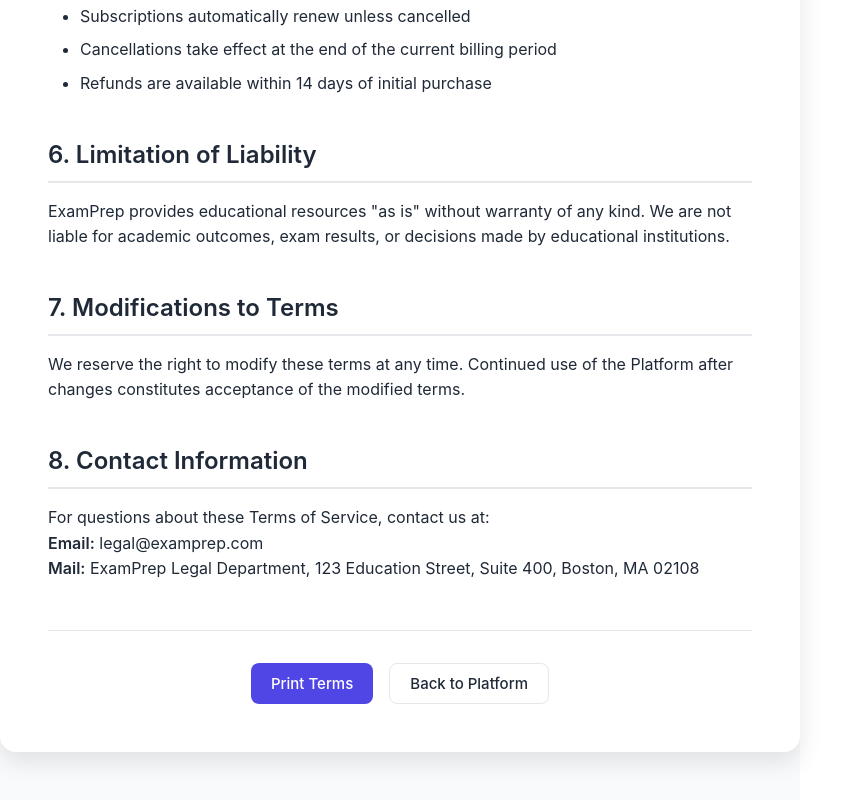
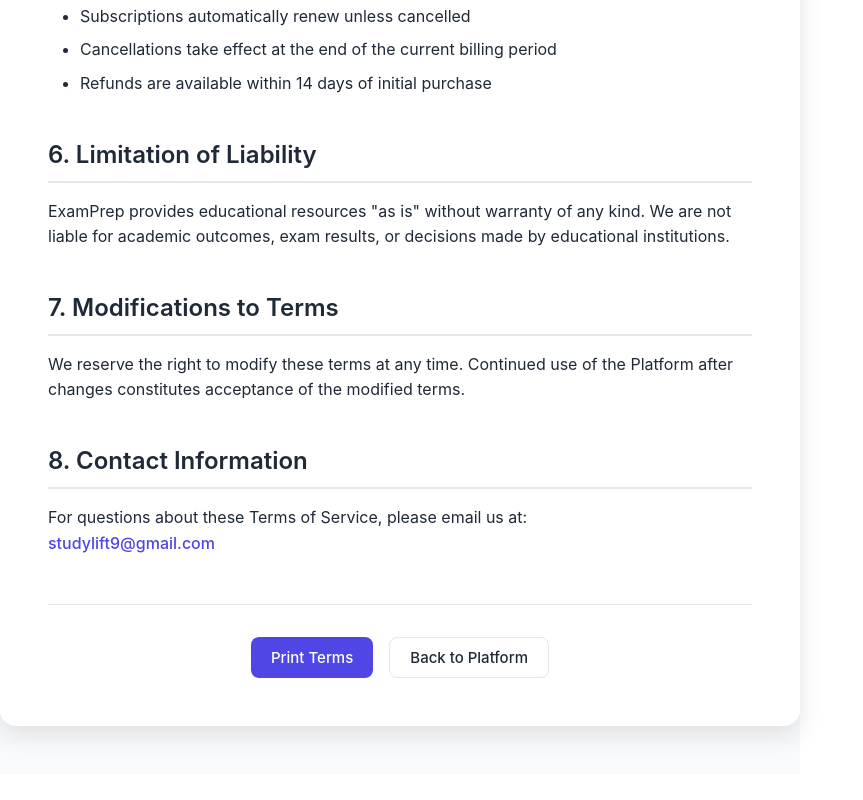
Before and after one commit to StudyLift/studylift, a React app: page /terms in a window 1280 px wide. Shown: the part 1294-2094 px from the top of the page, without its empty margins (0-863 px from the left). After the commit the page ends 2068 px from the top, so only its background shows below. Built offline with nearby package versions, Linux system fonts and the light colour scheme; the HTML template or start-up script is replaced by a standard one.

Commit message:
Updated contact information in Terms of Service

```diff
--- a/src/App.jsx
+++ b/src/App.jsx
@@ -757,7 +757,7 @@
           <div className="footer-section">
   <h3 className="footer-title">About StudyLift</h3>
   <p className="footer-text">
-    Empowering students with comprehensive exam preparation resources for Grades 7-12.
+    Empowering learners with comprehensive supplementary learning and exam preparation resources for Grades 7-12.
   </p>
   <div className="footer-contact-mini">
     <p>📧 studylift9@gmail.com</p>
--- a/src/TermsOfService.jsx
+++ b/src/TermsOfService.jsx
@@ -80,15 +80,15 @@
         </section>
 
         <section className="legal-section">
-          <h2>8. Contact Information</h2>
-          <p>
-            For questions about these Terms of Service, contact us at:
-            <br />
-            <strong>Email:</strong> legal@examprep.com
-            <br />
-            <strong>Mail:</strong> ExamPrep Legal Department, 123 Education Street, Suite 400, Boston, MA 02108
-          </p>
-        </section>
+  <h2>8. Contact Information</h2>
+  <p>
+    For questions about these Terms of Service, please email us at:
+    <br />
+    <a href="mailto:studylift9@gmail.com" className="email-link">
+      studylift9@gmail.com
+    </a>
+  </p>
+</section>
 
         <div className="legal-actions">
           <button onClick={() => window.print()} className="btn btn-primary">Print Terms</button>
```
